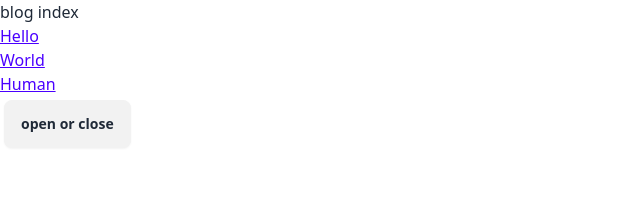
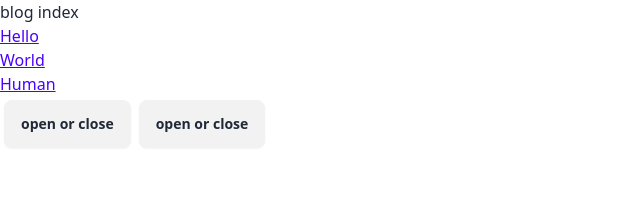
Before and after one commit to Namtt11/Sridonchai_waterapp, a Nuxt app: page /blog in a window 1280 px wide. Shown: the top 202 px of the page, without its empty margins (0-640 px from the left). Built offline with nearby package versions, Linux system fonts and the light colour scheme.

Commit message:
update coding

```diff
--- a/pages/blog/index.vue
+++ b/pages/blog/index.vue
@@ -16,6 +16,13 @@
       </ul>
     </details>
 
+    <details class="dropdown">
+      <summary class="m-1 btn">open or close</summary>
+      <ul class="p-2 shadow menu dropdown-content z-[1] bg-base-100 rounded-box w-52">
+        <li><a>Item 1</a></li>
+        <li><a>Item 2</a></li>
+      </ul>
+    </details>
   </div>
 </template>
 
```
